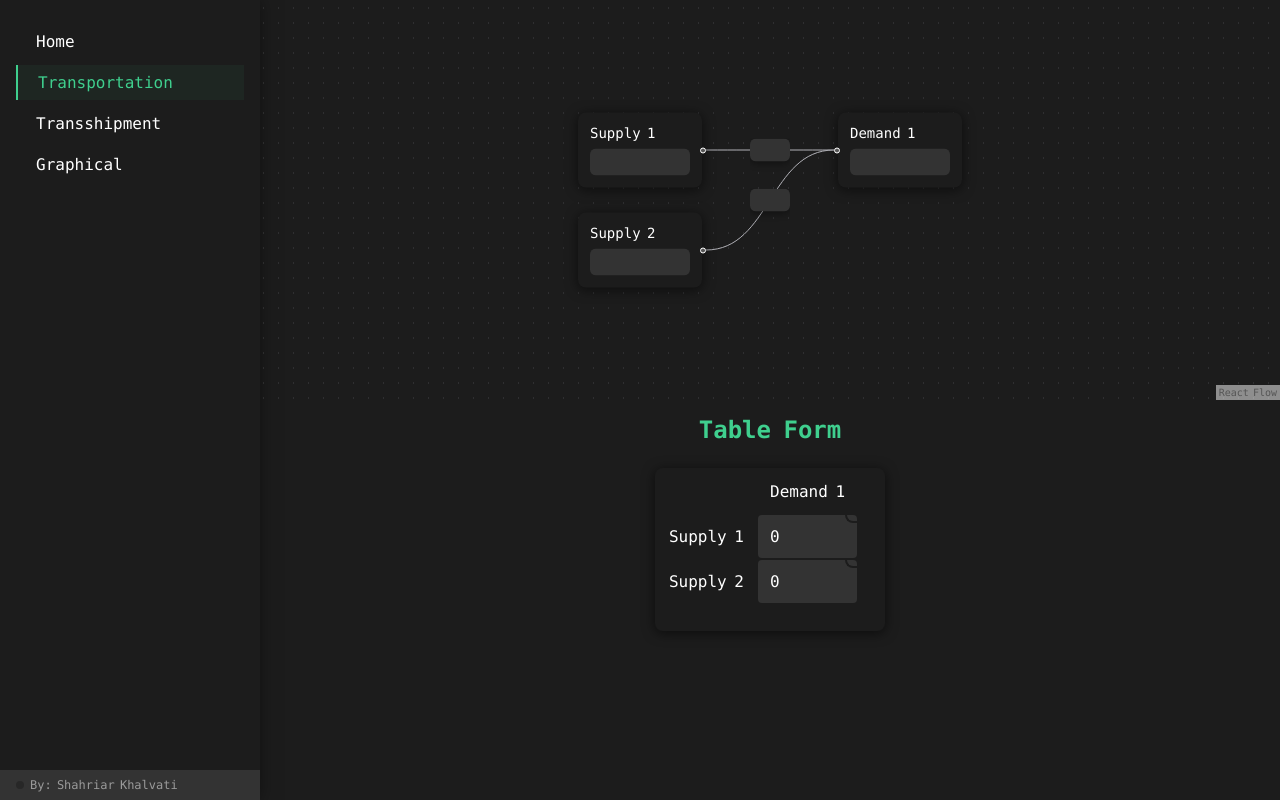
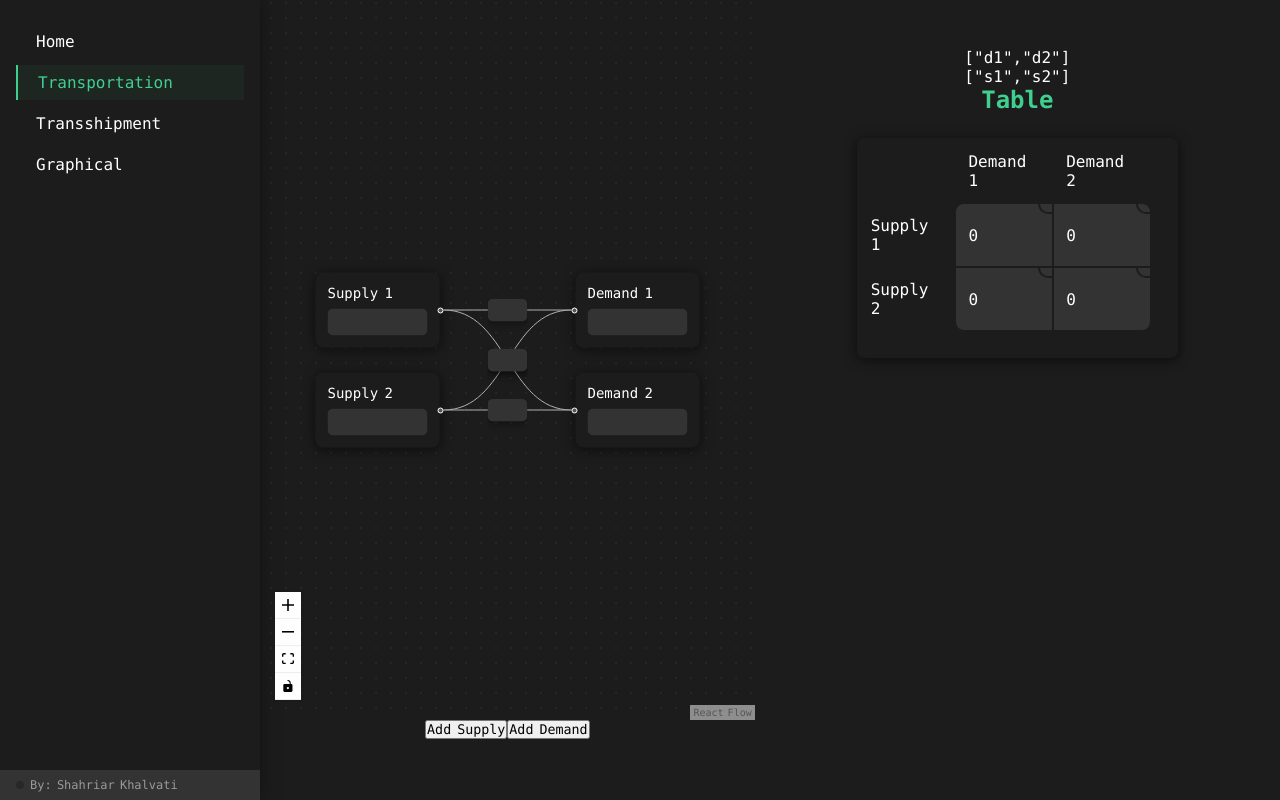
Before and after one commit to ShahriarKh/operations-research-solver, a Next.js app: page /transportation in a window 1280 px wide. Built offline with nearby package versions, Linux system fonts and the light colour scheme; some icons are missing.

Commit message:
adding nodes

```diff
--- a/Components/molecules/TransportTable.module.scss
+++ b/Components/molecules/TransportTable.module.scss
@@ -5,17 +5,41 @@
     // border: solid red 3px;
     background-color: $grey;
     position: relative;
-    border-radius: 4px;
+    // border-radius: 4px;
 }
+
+$round: 8px;
 
 .table {
     // border: solid 1px green;
-    box-shadow: 0 2px 12px 1px rgba(0,0,0,0.5);
+    box-shadow: 0 2px 12px 1px rgba(0, 0, 0, 0.5);
     border-radius: 8px;
 
     tr {
         // border: solid 1px yellow;
         // background-color: red;
+
+        &:nth-child(2) {
+            td {
+                &:nth-child(2) {
+                    border-top-left-radius: $round;
+                }
+                &:nth-last-child(2) {
+                    border-top-right-radius: $round;
+                }
+            }
+        }
+
+        &:nth-last-child(2) {
+            td {
+                &:nth-child(2) {
+                    border-bottom-left-radius: $round;
+                }
+                &:nth-last-child(2) {
+                    border-bottom-right-radius: $round;
+                }
+            }
+        }
 
         td {
             padding: 12px;
@@ -27,8 +51,11 @@
     position: absolute;
     top: 0;
     right: 0;
-    padding: 2px 2px 4px 8px;
+    padding: 4px 4px 4px 8px;
     border-bottom: solid 2px $grey-dark;
     border-left: solid 2px $grey-dark;
     border-bottom-left-radius: 16px;
+
+    font-size: 12px;
+    color: $teal;
 }
--- a/pages/transportation/index.jsx
+++ b/pages/transportation/index.jsx
@@ -1,6 +1,7 @@
-import { useState, useCallback, useMemo } from "react";
+import { useState, useCallback, useMemo, useRef } from "react";
 import ReactFlow, {
     Background,
+    Controls,
     addEdge,
     applyEdgeChanges,
     applyNodeChanges,
@@ -17,7 +18,7 @@ import SupplyNode from "../../Components/atomes/SupplyNode";
 import DemandNode from "../../Components/atomes/DemandNode";
 import CustomEdge from "../../Components/atomes/CustomEdge";
 import TransportTable from "../../Components/molecules/TransportTable";
-import css from "./style.module.scss"
+import css from "./style.module.scss";
 
 const initialNodes = [
     {
@@ -49,6 +50,16 @@ const initialNodes = [
         },
         type: "demand",
     },
+
+    {
+        id: "d2",
+        data: { label: "Demand 2" },
+        position: {
+            x: 260,
+            y: 100,
+        },
+        type: "demand",
+    },
 ];
 
 const initialEdges = [
@@ -66,25 +77,42 @@ const initialEdges = [
         // label: "45",
         type: "customedge",
     },
+    {
+        id: "s1-d2",
+        source: "s1",
+        target: "d2",
+        // label: "12",
+        type: "customedge",
+    },
+    {
+        id: "s2-d2",
+        source: "s2",
+        target: "d2",
+        // label: "45",
+        type: "customedge",
+    },
 ];
 
 const graphOptions = {
-    panOnDrag: false,
-    zoomOnScroll: false,
-    zoomOnPinch: false,
+    // panOnDrag: false,
+    // zoomOnScroll: false,
+    // zoomOnPinch: false,
     // zoom
     snapToGrid: true,
     snapGrid: [60, 60],
-    nodesDraggable: false,
+    // nodesDraggable: false,
     maxZoom: 1,
+    panOnScrollMode: "vertical",
 };
 
 export default function Home() {
     const methods = useForm();
-    const onSumbit = (data) => alert(data);
 
     const [nodes, setNodes, onNodesChange] = useNodesState(initialNodes);
     const [edges, setEdges, onEdgesChange] = useEdgesState(initialEdges);
+
+    const [supplies, setSupplies] = useState(["s1", "s2"]);
+    const [demands, setDemands] = useState(["d1", "d2"]);
 
     const nodeTypes = useMemo(
         () => ({ supply: SupplyNode, demand: DemandNode }),
@@ -94,16 +122,58 @@ export default function Home() {
     const edgeTypes = useMemo(() => ({ customedge: CustomEdge }), []);
 
     const onConnect = useCallback(
-        (connection) =>
-            setEdges((eds) =>
-                addEdge({ ...connection, type: "customedge" }, eds)
+        (connection, source = supplies.length, target = demands.length) =>
+            setEdges((edges) =>
+                addEdge(
+                    {
+                        ...connection,
+                        type: "customedge",
+                        id: `s${source}-d${target}`,
+                    },
+                    edges
+                )
             ),
         [setEdges]
     );
 
+    function addSupply() {
+        const y = supplies.length * 100;
+        let supplyNumber = supplies.length + 1;
+
+        const newSupply = {
+            id: `s${supplyNumber}`,
+            type: "supply",
+            position: {
+                x: 0,
+                y: y,
+            },
+            data: { label: `Supply ${supplyNumber}` },
+        };
+        setSupplies((supplies) => supplies.concat(`s${supplyNumber}`));
+        setNodes((nodes) => nodes.concat(newSupply));
+    }
+
+    function addDemand() {
+        const y = demands.length * 100;
+        let demandNumber = demands.length + 1;
+
+        const newDemand = {
+            id: `d${demandNumber}`,
+            type: "demand",
+            position: {
+                x: 260,
+                y: y,
+            },
+            data: { label: `Demand ${demandNumber}` },
+        };
+        setDemands((demands) => demands.concat(`d${demandNumber}`));
+        setNodes((nodes) => nodes.concat(newDemand));
+    }
+
     return (
         <FormProvider {...methods}>
-            <div style={{ height: "400px", width: "100%" }}>
+            <div className={css.page}>
+                <div className={css.graph} style={{}}>
                     <ReactFlow
                         nodeTypes={nodeTypes}
                         edgeTypes={edgeTypes}
@@ -116,11 +186,19 @@ export default function Home() {
                         fitView
                     >
                         <Background />
+                        <Controls />
                     </ReactFlow>
+                    <div className={css.buttons}>
+                        <button onClick={addSupply}>Add Supply</button>
+                        <button onClick={addDemand}>Add Demand</button>
+                    </div>
                 </div>
                 <div className={css.solver}>
-                <h2>Table Form</h2>
-                <TransportTable supplies={["s1", "s2"]} demands={["d1"]} />
+                    <p>{JSON.stringify(demands)}</p>
+                    <p>{JSON.stringify(supplies)}</p>
+                    <h2>Table</h2>
+                    <TransportTable supplies={supplies} demands={demands} />
+                </div>
             </div>
         </FormProvider>
     );
--- a/pages/transportation/style.module.scss
+++ b/pages/transportation/style.module.scss
@@ -1,15 +1,36 @@
 @use "colors" as *;
 
 .solver {
-    margin: 16px 10%;
-
+    padding: 48px 10%;
     display: flex;
     flex-direction: column;
     align-items: center;
-    justify-content: center;
+    justify-content: flex-start;
 
     h2 {
         color: $teal;
-    font-weight: bold;
-margin-bottom: 24px;}
+        font-weight: bold;
+        margin-bottom: 24px;
+    }
+
+    height: 100vh;
+    overflow: auto;
+    flex-grow: 1;
+    // background-color: red;
 }
+
+.page {
+    display: flex;
+}
+
+.graph {
+    height: 90vh;
+    width: calc(50vw - 130px);
+    cursor: grab;
+}
+
+.buttons {
+    display: flex;
+    justify-content: center;
+    align-items: center;
+}
--- a/styles/globals.scss
+++ b/styles/globals.scss
@@ -17,6 +17,7 @@ html, body {
 
 .main {
   // background-color: red;
-  overflow: scroll;
+  // overflow: scroll;
+  overflow: hidden;
   scrollbar-width: thin;
 }
```
Lines whose indentation alone changed are shown as unchanged.
